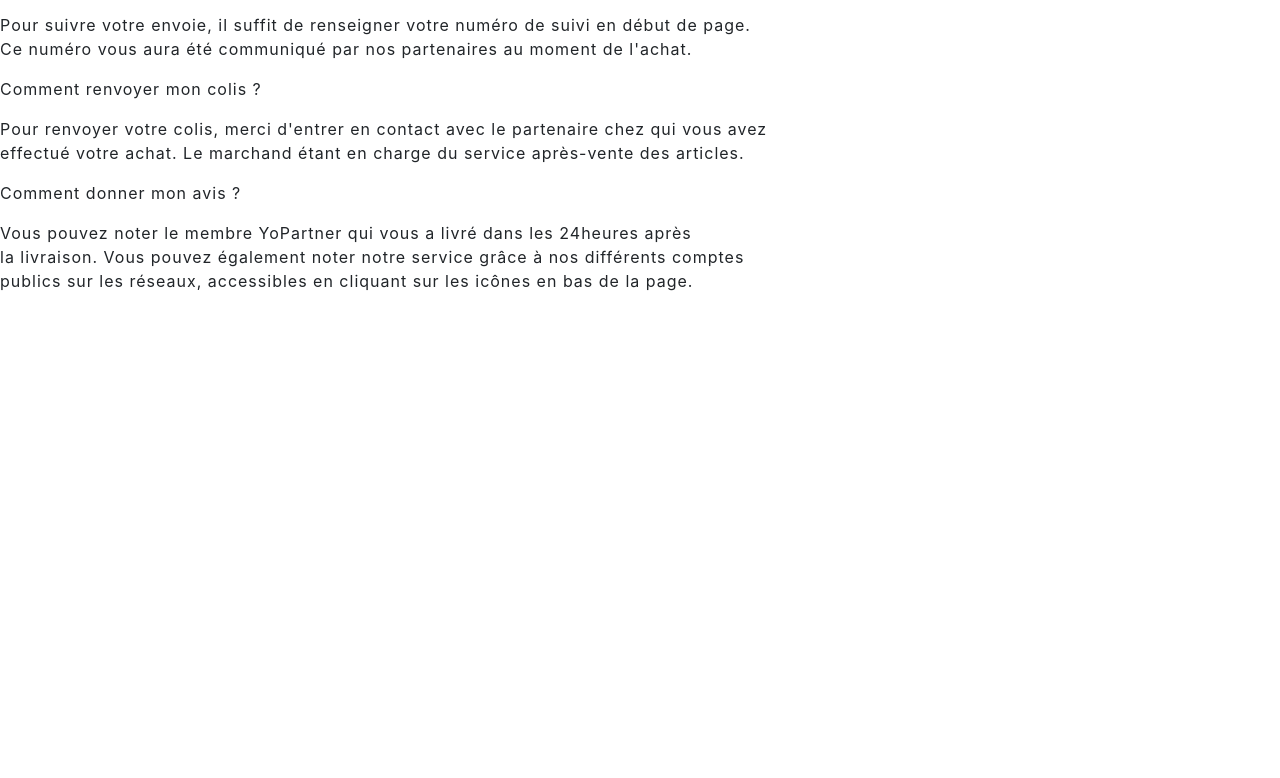
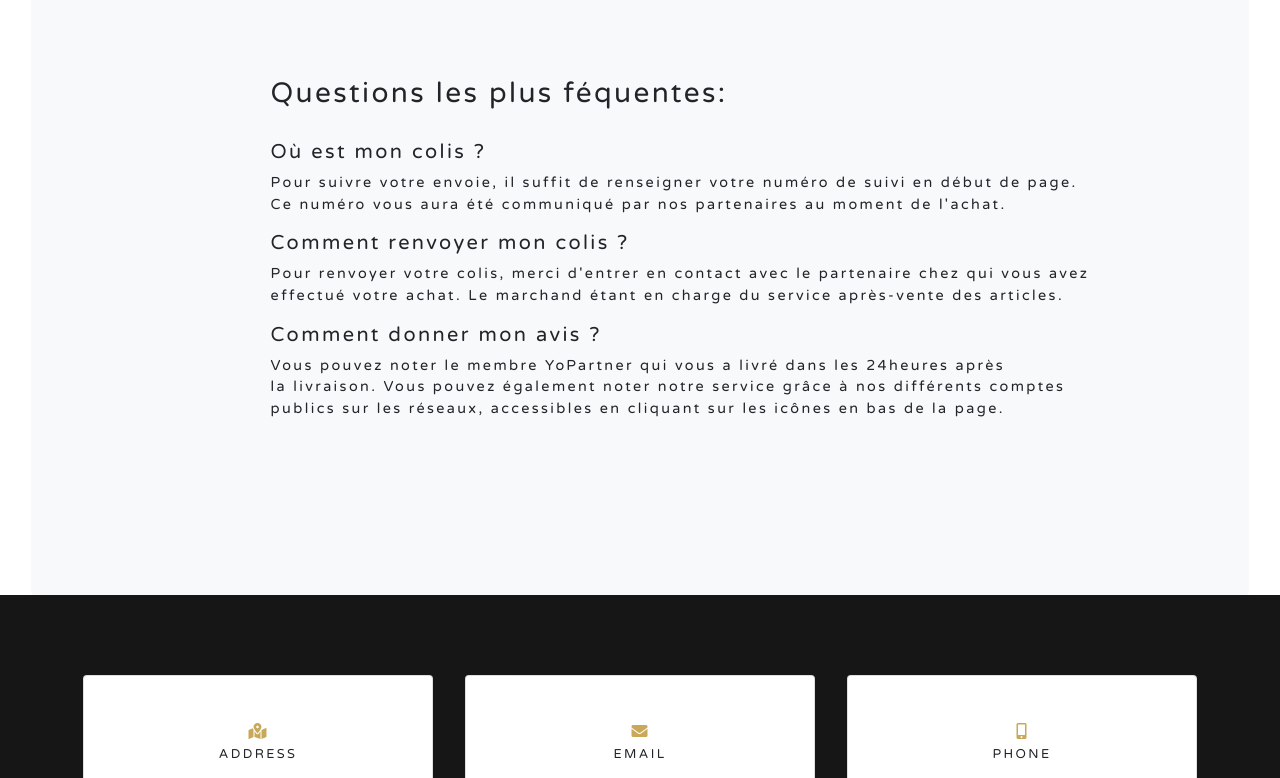
Before and after one commit to WildCodeSchool/paris-0219-js-yoship-front, a React app: page /questions in a window 1280 px wide. Shown: the part 83-861 px from the top of the page. Before the commit the page ends 800 px from the top, so only its background shows below. Built offline with nearby package versions, Linux system fonts and the light colour scheme.

Commit message:
SCCS of the question component, created the question.js in screen file.

```diff
--- a/src/components/App.js
+++ b/src/components/App.js
@@ -11,7 +11,7 @@ import StepVerification from '../screen/Verification';
 import StepFormation from '../screen/Formation'
 import StepStatus from '../screen/Status'
 import ScrollToTopRoute from './Header/ScrollToTop'
-import Questions from './Monprofil/Questions/Questions';
+import Questions from '../screen/Questions'
 
 function App() {
   return (
--- a/src/components/Monprofil/Questions/Questions.js
+++ b/src/components/Monprofil/Questions/Questions.js
@@ -6,16 +6,16 @@ class Questions extends React.Component{
     render() {
         return (
             <section>
-                <div className="Quetions-text">
-                    <h1>Questions les plus féquentes ;</h1>
-                    <p>Où est mon colis ?</p>
+                <div className="questions-text">
+                    <h3>Questions les plus féquentes:</h3><br />
+                    <h5>Où est mon colis ?</h5>
                     <p>Pour suivre votre envoie, il suffit de renseigner votre numéro de suivi en début de page.<br />
                        Ce numéro vous aura été communiqué par nos partenaires au moment de l'achat.
                     </p>
-                    <p>Comment renvoyer mon colis ?</p>
+                    <h5>Comment renvoyer mon colis ?</h5>
                     <p>Pour renvoyer votre colis, merci d'entrer en contact avec le partenaire chez qui vous avez<br />
                     effectué votre achat. Le marchand étant en charge du service après-vente des articles.</p>
-                    <p>Comment donner mon avis ?</p>
+                    <h5>Comment donner mon avis ?</h5>
                     <p>Vous pouvez noter le membre YoPartner qui vous a livré dans les 24heures après<br />
                     la livraison. Vous pouvez également noter notre service grâce à nos différents comptes<br />
                     publics sur les réseaux, accessibles en cliquant sur les icônes en bas de la page.</p>
--- a/src/components/Monprofil/Questions/Questions.scss
+++ b/src/components/Monprofil/Questions/Questions.scss
@@ -0,0 +1,15 @@
+.questions-text{
+    display: flex;
+    flex-direction: column;
+    width: auto;
+    justify-content: center;
+    background-color:#f8f9fa;
+    justify-self:center;
+    padding: 10rem 10rem 10rem 15rem;
+    font-family: 'Varela Round', sans-serif;
+    font-size: 90%;
+    line-height: 1.5;
+    border-radius: .25rem;
+    letter-spacing: .15rem;
+    border: 0;
+}
--- a/src/components/RegisterForm/Register/Register.scss
+++ b/src/components/RegisterForm/Register/Register.scss
@@ -195,7 +195,6 @@
 }
 .barprogress {
     text-align: center!important;
-
     padding: 1.25rem 2rem;
   }
   .not-member1 {
--- /dev/null
+++ b/src/screen/Questions.js
@@ -0,0 +1,17 @@
+import React from "react";
+import Questions from '../components/Monprofil/Questions/Questions';
+import Footer from '../components/Footer/Footer';
+
+const Questions1 = () => {
+
+    return  (
+    <div>
+
+        <Questions />
+        <Footer />
+    </div>
+
+
+)}
+
+export default Questions1;
```
